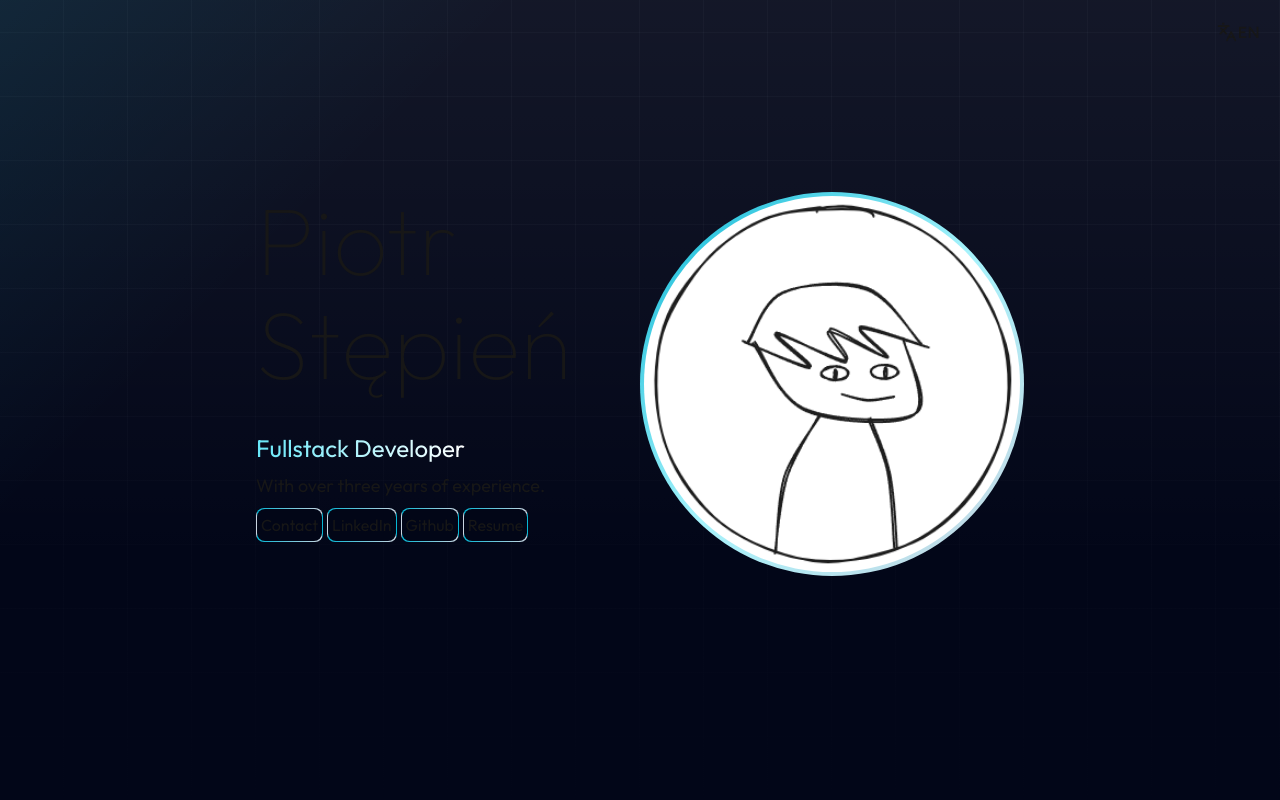
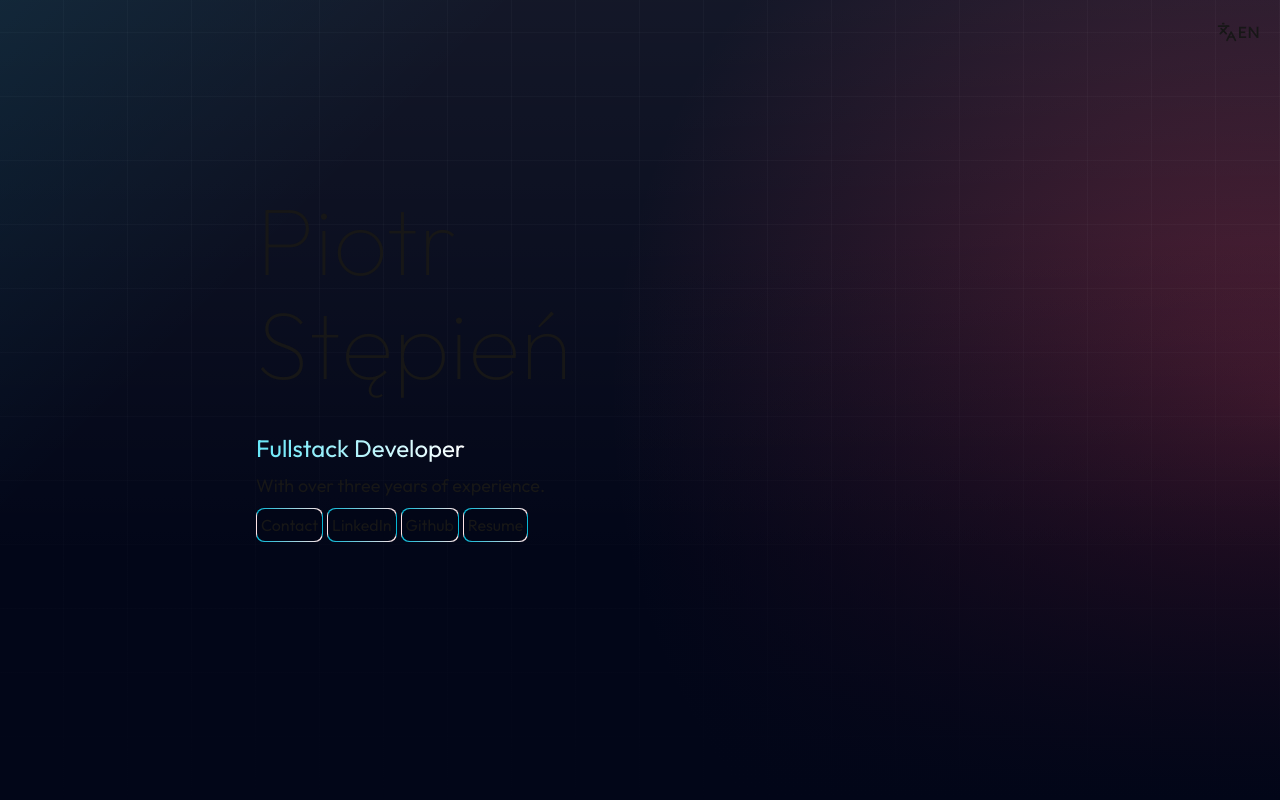
Before and after one commit to Stempelowaty/piotr-stepien, a Next.js app: page /en in a window 1280 px wide. Shown: the top 800 px of the page. Built offline with nearby package versions, Linux system fonts and the light colour scheme; what tailwindcss-animated would draw is missing.

Commit message:
removed photo

```diff
--- a/app/_components/bgGradient.tsx
+++ b/app/_components/bgGradient.tsx
@@ -25,7 +25,9 @@ export default function BgGradient() {
           linear-gradient(to bottom, rgba(255, 255, 255, 0.07), transparent 70%),
           linear-gradient(to top, rgba(2, 6, 24, 1), transparent 70%),
           repeating-linear-gradient(0deg, transparent, transparent 63px, rgba(255, 255, 255, 0.05) 64px),
-          repeating-linear-gradient(90deg, transparent, transparent 63px, rgba(255, 255, 255, 0.05) 64px), #020618
+          repeating-linear-gradient(90deg, transparent, transparent 63px, rgba(255, 255, 255, 0.05) 64px),
+          radial-gradient(circle at right, rgba(244, 63, 94, 0.3), transparent 50%),
+          #020618
         `,
       }}
     ></div>
--- a/app/_components/enterAnimation.tsx
+++ b/app/_components/enterAnimation.tsx
@@ -40,7 +40,7 @@ export default function EnterAnimation(props: EnterAnimationProps) {
           }}
           transition={{ type: "spring", stiffness: 100 }}
           viewport={{ once: true, amount: 0.5 }}
-          className={cn("overflow-hidden", className)}
+          className={className}
           {...motionDivProps}
         >
           {children}
--- a/app/_components/segments/header.tsx
+++ b/app/_components/segments/header.tsx
@@ -1,4 +1,3 @@
-import Image from "next/image";
 import { AvailableLocalesType } from "@/app/utils";
 import EnterAnimation from "../enterAnimation";
 import Link from "next/link";
@@ -48,44 +47,28 @@ export default async function Header(props: AboutMeProps) {
           transition={{ ease: "easeOut", duration: 0.75, delay: 1 }}
           className="py-2 flex gap-1"
         >
-          <div className=" hover:scale-105 duration-500 transition border border-transparent bg-gradient-to-r from-cyan-500 to-slate-300 rounded-lg">
+          <div className=" hover:scale-105 duration-500 transition border border-transparent bg-gradient-to-r from-cyan-500 to-rose-100 rounded-lg">
             <a href="#contact-form">
               <div className="bg-slate-950 rounded-lg p-1">{dict.contact}</div>
             </a>
           </div>
-          <div className=" hover:scale-105 duration-500 transition border border-transparent bg-gradient-to-r from-cyan-500 to-slate-300 rounded-lg">
+          <div className=" hover:scale-105 duration-500 transition border border-transparent bg-gradient-to-r from-cyan-500 to-rose-100 rounded-lg">
             <Link href="https://linkedin.com/in/piotr-stepien-2169bb223/">
               <div className="bg-slate-950 rounded-lg p-1">{dict.linkedin}</div>
             </Link>
           </div>
-          <div className=" hover:scale-105 duration-500 transition border border-transparent bg-gradient-to-r from-cyan-500 to-slate-300 rounded-lg">
+          <div className=" hover:scale-105 duration-500 transition border border-transparent bg-gradient-to-r from-cyan-500 to-rose-100 rounded-lg">
             <Link href="https://github.com/stempelowaty">
               <div className="bg-slate-950 rounded-lg p-1">{dict.github}</div>
             </Link>
           </div>
-          <div className=" hover:scale-105 duration-500 transition border border-transparent bg-gradient-to-r from-cyan-500 to-slate-300 rounded-lg">
+          <div className=" hover:scale-105 duration-500 transition border border-transparent bg-gradient-to-r from-cyan-500 to-rose-100 rounded-lg">
             <Link href="/CV_STEPIEN_EN.pdf" download>
               <div className="bg-slate-950 rounded-lg p-1">{dict.resume}</div>
             </Link>
           </div>
         </EnterAnimation>
       </div>
-      <EnterAnimation
-        initial={{ opacity: 0, x: 100, y: 0 }}
-        whileInView={{ opacity: 1, x: 0, y: 0 }}
-        transition={{ ease: "easeOut", duration: 0.75 }}
-        className="flex justify-center items-center lg:w-1/2 w-full"
-      >
-        <div className="aspect-square w-full max-w-[600px] rounded-full p-1 bg-gradient-to-br from-cyan-500 via-cyan-200 to-slate-300">
-          <Image
-            className="rounded-full z-100 w-full "
-            width={343}
-            height={343}
-            src={"/profile_pic.png"}
-            alt=""
-          />
-        </div>
-      </EnterAnimation>
     </div>
   );
 }
```
